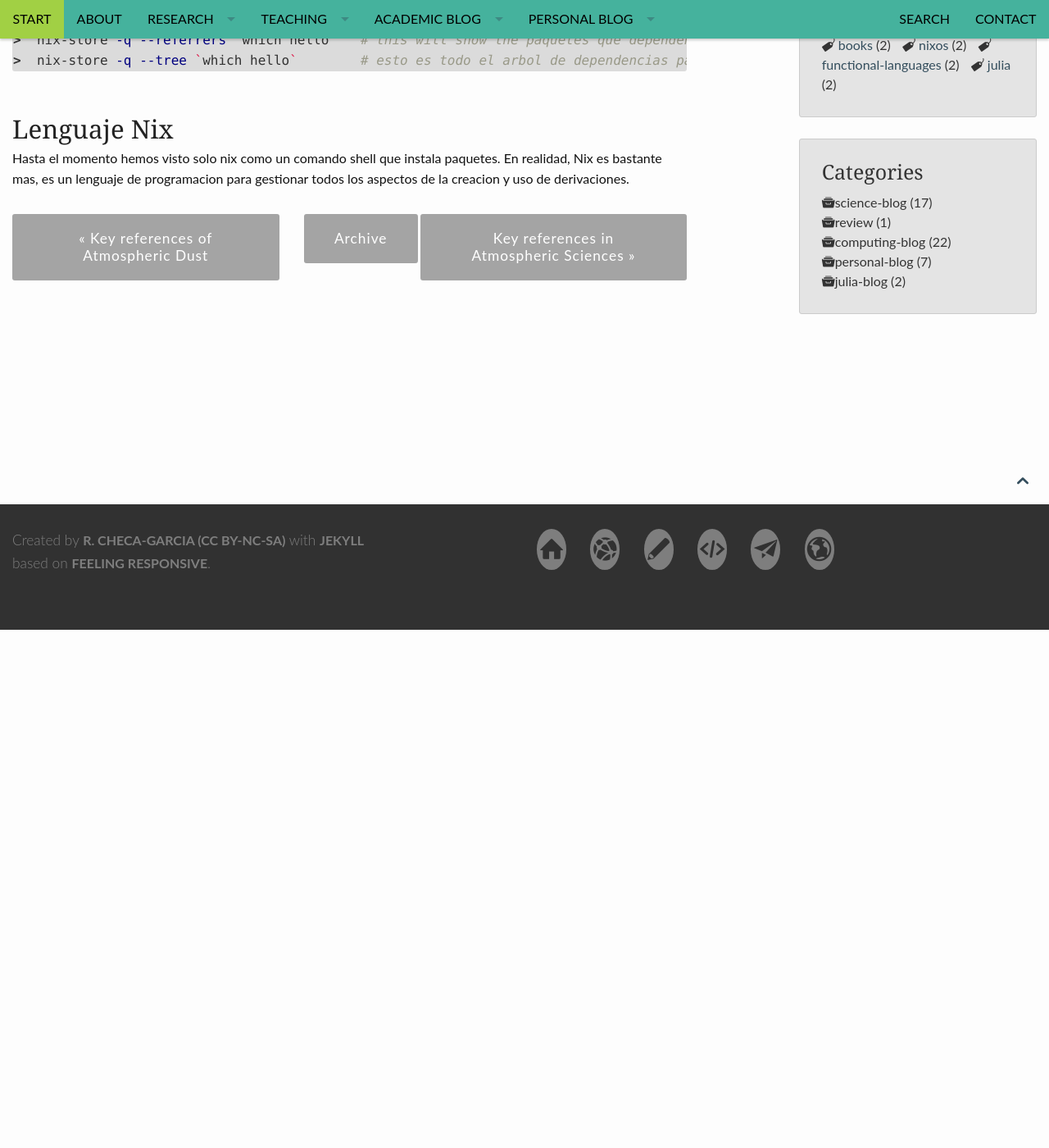
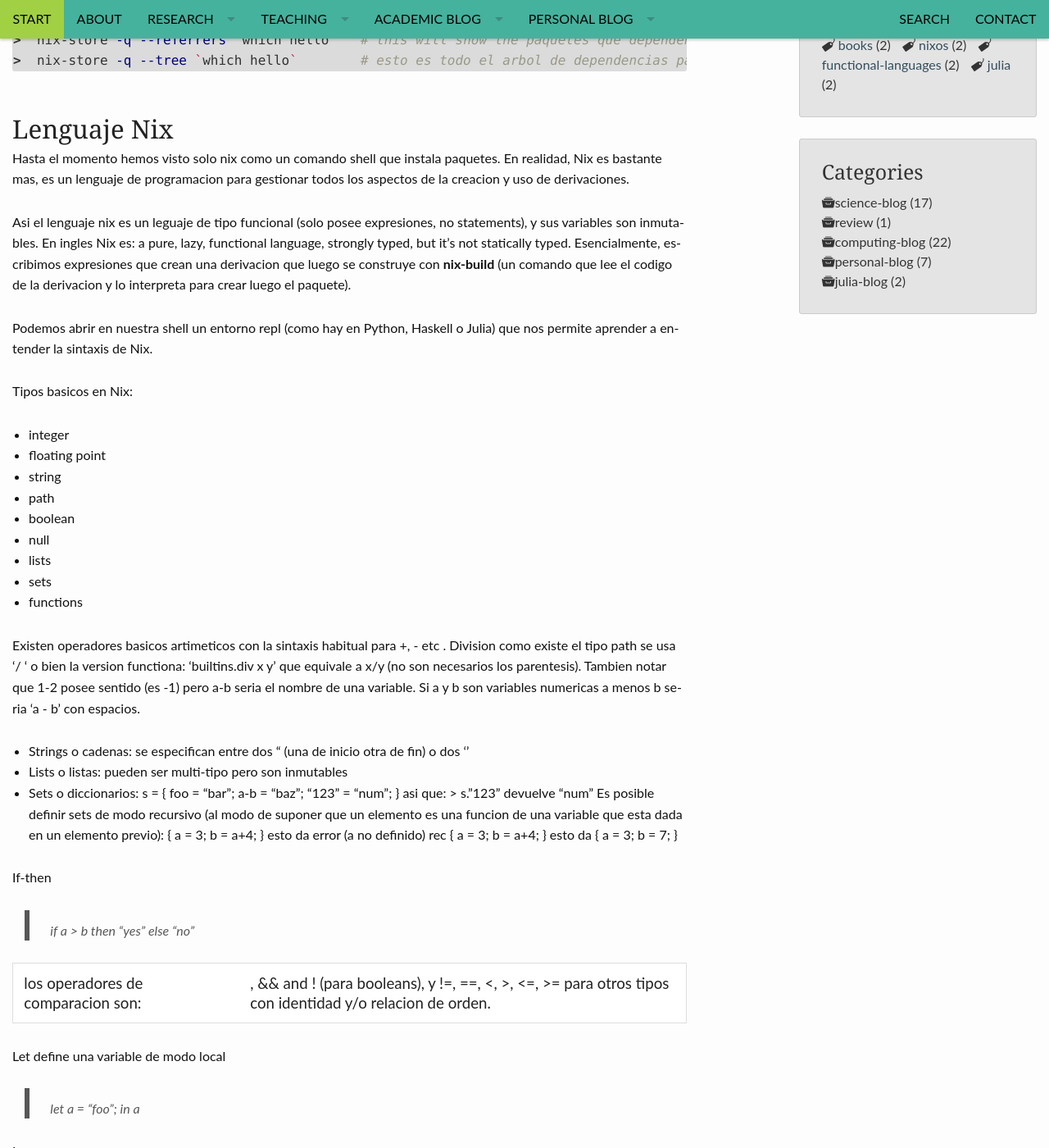
Before and after one commit to RCHG/rchg.github.io, a Jekyll site: the page built from _posts/2019-01-04-Learning-Nixos.md, in a window 1280 px wide and 1400 px high, scrolled down 1260 px. Shown: the whole window at 82% size. Built offline with Jekyll 4.4.1, drawn with Linux system fonts in a browser that asks for light colours; nearby versions of some CDN libraries; comment, search, counter and statistics services are not loaded; before the commit the page ends 2027 px from its top, so only the background shows below that; some of the changed text lies outside the part shown.

Commit message:
Update 2019-01-04-Learning-Nixos.md

```diff
--- a/_posts/2019-01-04-Learning-Nixos.md
+++ b/_posts/2019-01-04-Learning-Nixos.md
@@ -60,3 +60,54 @@ Lenguaje Nix
 
 Hasta el momento hemos visto solo nix como un comando shell que instala paquetes. En realidad, Nix es bastante mas,
 es un lenguaje de programacion para gestionar todos los aspectos de la creacion y uso de derivaciones.
+
+Asi el lenguaje nix es un leguaje de tipo funcional (solo posee expresiones, no statements), y sus variables son inmutables.
+En ingles Nix es: a pure, lazy, functional language, strongly typed, but it's not statically typed.
+Esencialmente, escribimos expresiones que crean una derivacion que luego se construye con **nix-build** (un comando que lee
+el codigo de la derivacion y lo interpreta para crear luego el paquete).
+
+Podemos abrir en nuestra shell un entorno repl (como hay en Python, Haskell o Julia) que nos permite aprender a entender
+la sintaxis de Nix.
+
+Tipos basicos en Nix:
+- integer
+- floating point
+- string
+- path
+- boolean
+- null
+- lists
+- sets
+- functions
+
+Existen operadores basicos artimeticos con la sintaxis habitual para +, - etc . Division como existe el tipo path se usa '/ ' o bien la version functiona: 'builtins.div x y' que equivale a x/y (no son necesarios los parentesis). Tambien notar que 1-2 posee sentido (es -1) pero a-b seria el nombre de una variable. Si a y b son variables numericas a menos b seria 'a - b' con espacios.
+
+
+ - Strings o cadenas:
+   se especifican entre dos " (una de inicio otra de fin) o dos ''
+ - Lists o listas:
+   pueden ser multi-tipo pero son inmutables
+ - Sets o diccionarios:
+   s = { foo = "bar"; a-b = "baz"; "123" = "num"; }
+   asi que: > s."123" devuelve "num"
+   Es posible definir sets de modo recursivo (al modo de suponer que un elemento es una funcion de una variable que
+   esta dada en un elemento previo):
+   { a = 3; b = a+4; }  esto da error (a no definido)
+   rec { a = 3; b = a+4; } esto da { a = 3; b = 7; }
+
+If-then
+
+> if a > b then "yes" else "no"
+
+los operadores de comparacion son:  ||, && and ! (para booleans), y !=, ==, <, >, <=, >= para otros tipos con identidad y/o relacion de orden.
+
+Let define una variable de modo local
+
+> let a = "foo"; in a
+
+
+Lazyness:
+
+> let a = builtins.div 4 0; b = 6; in b
+
+esto no da error ya que a nunca es evaluado (no se necesita en la expresion)
```
